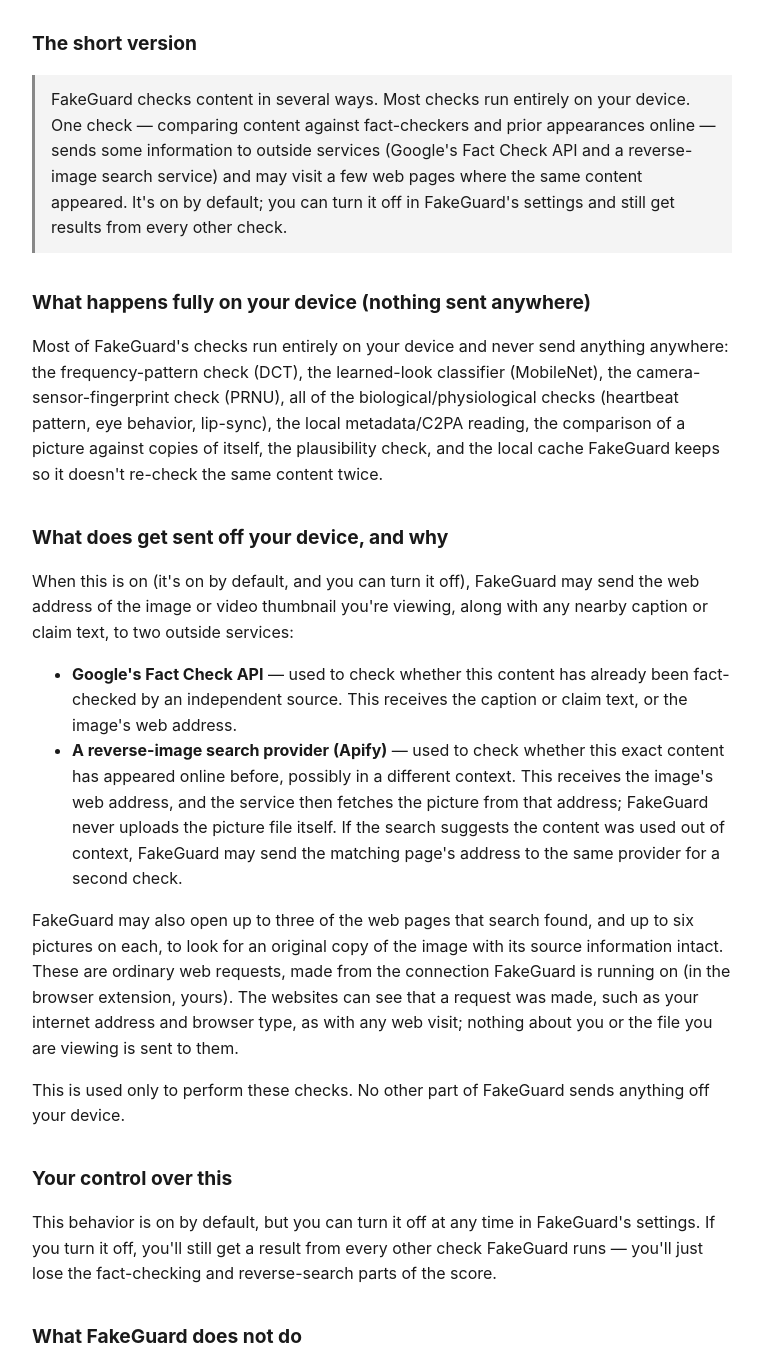
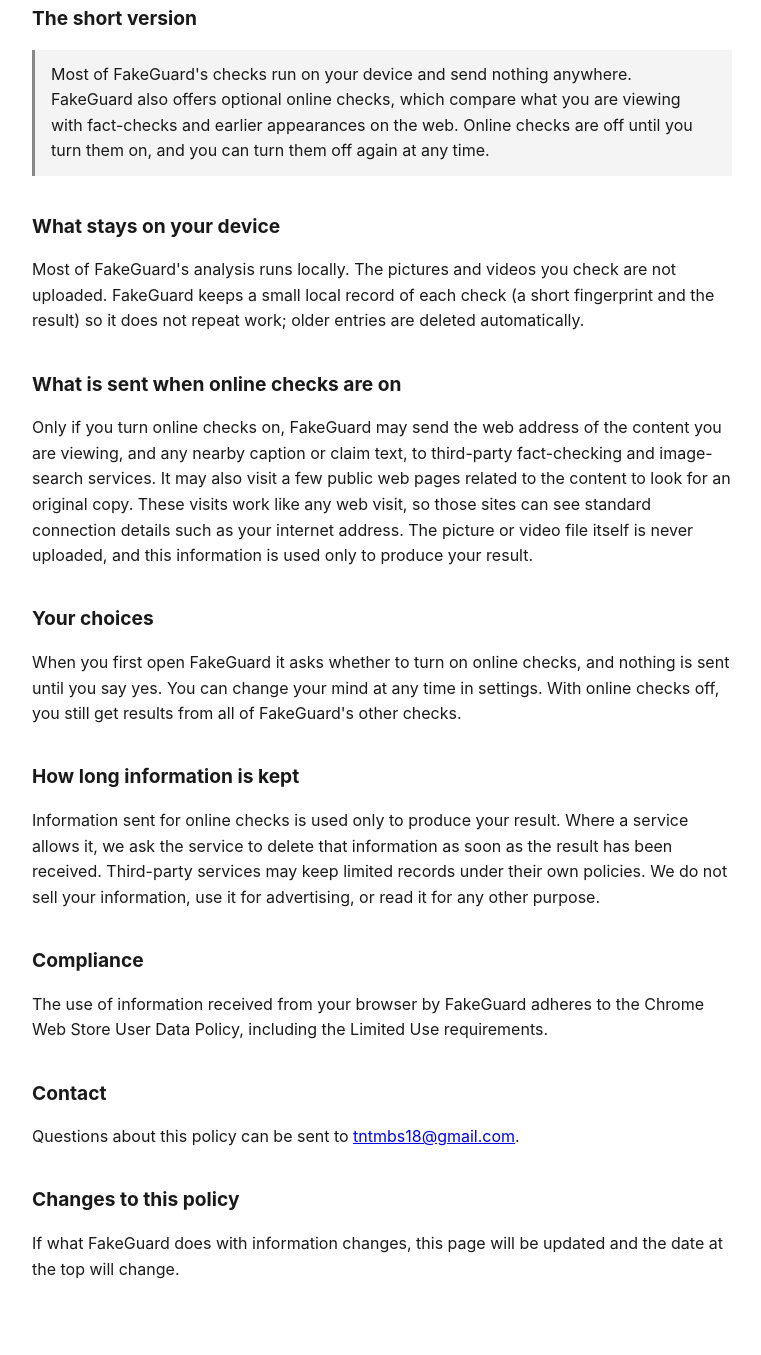
Before and after one commit to tntmbs/FakeGuard-privacy, a plain HTML site: page index.html in a window 1280 px wide. Shown: the part 220-1575 px from the top of the page, without its empty margins (258-1019 px from the left). After the commit the page ends 1542 px from the top, so only its background shows below. Drawn offline with Linux system fonts and the light colour scheme.

Commit message:
Update privacy policy: explicit consent, retention, compliance

```diff
--- a/index.html
+++ b/index.html
@@ -15,47 +15,36 @@
 <body>
 
 <h1>FakeGuard Privacy Policy</h1>
-<p class="updated">Last updated: October 4, 2026</p>
+<p class="updated">Last updated: October 5, 2026</p>
 
-<p>FakeGuard is a browser extension and app that checks pictures and videos to help estimate whether they're AI-generated or otherwise faked. This page explains what FakeGuard does with your data, plainly and completely.</p>
+<p>FakeGuard helps you judge whether pictures and videos are genuine, edited, or AI-generated. This page explains what information FakeGuard uses and what happens to it.</p>
 
 <h2>The short version</h2>
 <div class="box">
-FakeGuard checks content in several ways. Most checks run entirely on your device. One check — comparing content against fact-checkers and prior appearances online — sends some information to outside services (Google's Fact Check API and a reverse-image search service) and may visit a few web pages where the same content appeared. It's on by default; you can turn it off in FakeGuard's settings and still get results from every other check.
+Most of FakeGuard's checks run on your device and send nothing anywhere. FakeGuard also offers optional online checks, which compare what you are viewing with fact-checks and earlier appearances on the web. Online checks are off until you turn them on, and you can turn them off again at any time.
 </div>
 
-<h2>What happens fully on your device (nothing sent anywhere)</h2>
-<p>Most of FakeGuard's checks run entirely on your device and never send anything anywhere: the frequency-pattern check (DCT), the learned-look classifier (MobileNet), the camera-sensor-fingerprint check (PRNU), all of the biological/physiological checks (heartbeat pattern, eye behavior, lip-sync), the local metadata/C2PA reading, the comparison of a picture against copies of itself, the plausibility check, and the local cache FakeGuard keeps so it doesn't re-check the same content twice.</p>
+<h2>What stays on your device</h2>
+<p>Most of FakeGuard's analysis runs locally. The pictures and videos you check are not uploaded. FakeGuard keeps a small local record of each check (a short fingerprint and the result) so it does not repeat work; older entries are deleted automatically.</p>
 
-<h2>What does get sent off your device, and why</h2>
-<p>When this is on (it's on by default, and you can turn it off), FakeGuard may send the web address of the image or video thumbnail you're viewing, along with any nearby caption or claim text, to two outside services:</p>
-<ul>
-<li><strong>Google's Fact Check API</strong> — used to check whether this content has already been fact-checked by an independent source. This receives the caption or claim text, or the image's web address.</li>
-<li><strong>A reverse-image search provider (Apify)</strong> — used to check whether this exact content has appeared online before, possibly in a different context. This receives the image's web address, and the service then fetches the picture from that address; FakeGuard never uploads the picture file itself. If the search suggests the content was used out of context, FakeGuard may send the matching page's address to the same provider for a second check.</li>
-</ul>
-<p>FakeGuard may also open up to three of the web pages that search found, and up to six pictures on each, to look for an original copy of the image with its source information intact. These are ordinary web requests, made from the connection FakeGuard is running on (in the browser extension, yours). The websites can see that a request was made, such as your internet address and browser type, as with any web visit; nothing about you or the file you are viewing is sent to them.</p>
-<p>This is used only to perform these checks. No other part of FakeGuard sends anything off your device.</p>
+<h2>What is sent when online checks are on</h2>
+<p>Only if you turn online checks on, FakeGuard may send the web address of the content you are viewing, and any nearby caption or claim text, to third-party fact-checking and image-search services. It may also visit a few public web pages related to the content to look for an original copy. These visits work like any web visit, so those sites can see standard connection details such as your internet address. The picture or video file itself is never uploaded, and this information is used only to produce your result.</p>
 
-<h2>Your control over this</h2>
-<p>This behavior is on by default, but you can turn it off at any time in FakeGuard's settings. If you turn it off, you'll still get a result from every other check FakeGuard runs — you'll just lose the fact-checking and reverse-search parts of the score.</p>
+<h2>Your choices</h2>
+<p>When you first open FakeGuard it asks whether to turn on online checks, and nothing is sent until you say yes. You can change your mind at any time in settings. With online checks off, you still get results from all of FakeGuard's other checks.</p>
 
-<h2>What FakeGuard does not do</h2>
-<p>FakeGuard does not sell your data, does not use what it sees for advertising, and does not store the actual images or videos you check — only a short fingerprint (a hash) and the resulting score, kept temporarily to avoid re-checking the same content, with older entries automatically deleted once a size limit is reached.</p>
+<h2>How long information is kept</h2>
+<p>Information sent for online checks is used only to produce your result. Where a service allows it, we ask the service to delete that information as soon as the result has been received. Third-party services may keep limited records under their own policies. We do not sell your information, use it for advertising, or read it for any other purpose.</p>
+
+<h2>Compliance</h2>
+<p>The use of information received from your browser by FakeGuard adheres to the Chrome Web Store User Data Policy, including the Limited Use requirements.</p>
 
 <h2>Contact</h2>
-<p>This project is built by a student as part of Israel's Ministry of Education מב"ט technology-excellence program. Questions about this policy can be sent to: <a href="mailto:matanbaruchsmith@gmail.com">matanbaruchsmith@gmail.com</a></p>
+<p>Questions about this policy can be sent to <a href="mailto:tntmbs18@gmail.com">tntmbs18@gmail.com</a>.</p>
 
 <h2>Changes to this policy</h2>
-<p>This policy will be updated if what FakeGuard does with data changes — for example, once the phone/desktop apps are finalized and their own app-store data-safety details are decided. The "Last updated" date at the top will always reflect the most recent change.</p>
+<p>If what FakeGuard does with information changes, this page will be updated and the date at the top will change.</p>
 
-<!-- TODO: This page was drafted early (2026-08-02), before the actual build was finished. Rewrite/verify it against
-     what the app actually does once the last build milestone (Milestone 16, per fakeguard_build_plan.md) is complete,
-     before final store submission — confirm the on-device vs. off-device list, the two named third-party services,
-     and the toggle-off behavior all still match the real, shipped app.
-     UPDATED 2026-10-04: now also covers the second (double-check) Apify search and source-page lookup added in
-     Milestone 5. The Adobe soft-binding lookup is NOT listed because it is inactive; add it here and to
-     fakeguard_handoff.md Section 4 BEFORE any build that enables it. The hosted copy at
-     tntmbs.github.io/FakeGuard-privacy/ is a separate repo and must be republished with this file. -->
 
 </body>
 </html>
```
